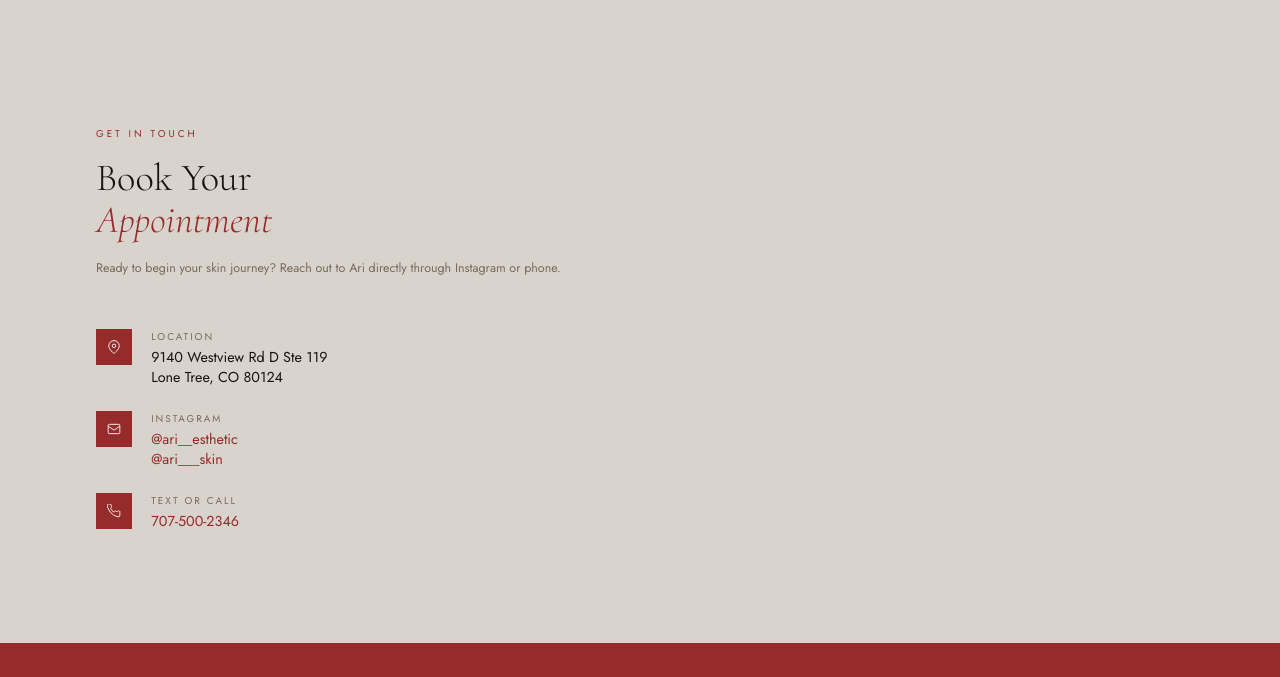
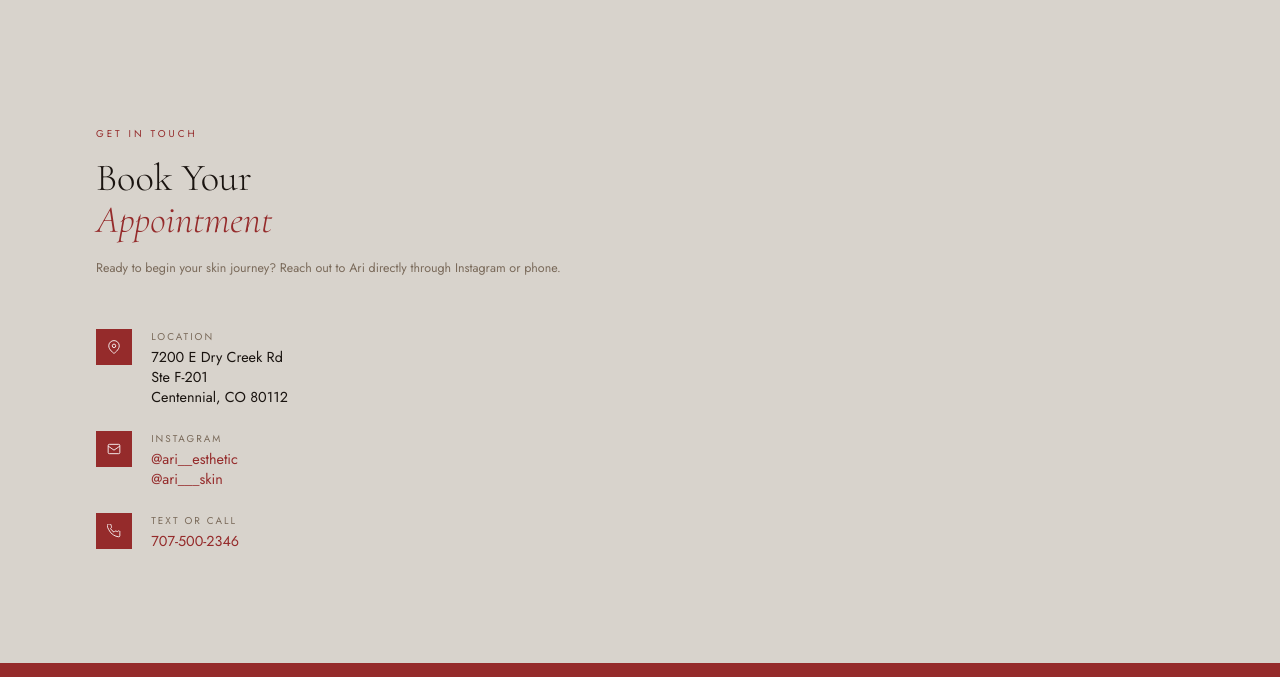
Before and after one commit to kyuhyuckro/ari-esthetic, a plain HTML site: page index.html in a window 1280 px wide. Shown: the part 7016-7693 px from the top of the page. Drawn offline with nearby package versions, Linux system fonts and the light colour scheme.

Commit message:
Add files via upload

```diff
--- a/index.html
+++ b/index.html
@@ -1202,7 +1202,7 @@
         </div>
         <div>
           <div class="contact-label" data-i18n="contact_loc">Location</div>
-          <div class="contact-value">9140 Westview Rd D Ste 119<br>Lone Tree, CO 80124</div>
+          <div class="contact-value">7200 E Dry Creek Rd<br>Ste F-201<br>Centennial, CO 80112</div>
         </div>
       </div>
       <div class="contact-item">
```
